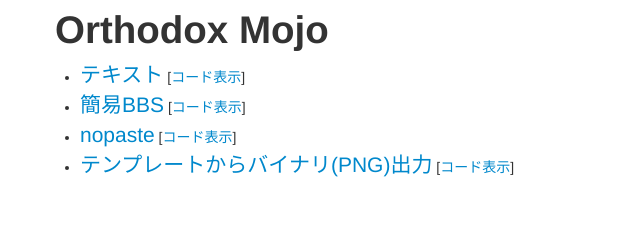
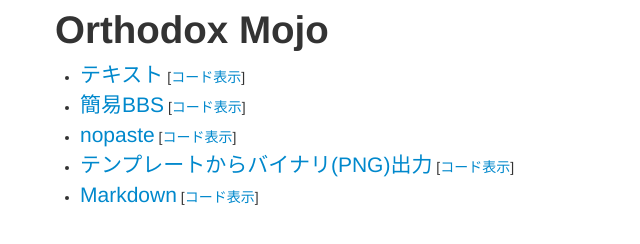
Before and after one commit to hayajo/p5-Orthodox-Mojo, a plain HTML site: page resources/index.html in a window 1280 px wide. Shown: the whole page, without its empty margins (0-640 px from the left). Drawn offline with Linux system fonts and the light colour scheme.

Commit message:
Modified to handle Markdown

```diff
--- a/resources/index.html
+++ b/resources/index.html
@@ -15,6 +15,7 @@
       <li><a href="/bbs.html.epl" class="lead">簡易BBS</a> [<a href="/bbs.html.epl?format=raw" target="_blank">コード表示</a>]</li>
       <li><a href="/nopaste.html.epl" class="lead">nopaste</a> [<a href="/nopaste.html.epl?format=raw" target="_blank">コード表示</a>]</li>
       <li><a href="binary.png.epl" class="lead">テンプレートからバイナリ(PNG)出力</a> [<a href="/binary.png.epl?format=raw" target="_blank">コード表示</a>]</li>
+      <li><a href="markdown.md.epl" class="lead">Markdown</a> [<a href="/markdown.md.epl?format=raw" target="_blank">コード表示</a>]</li>
     </ul>
   </div>
 </body>
```
Also changed, not shown: 3 other files.
